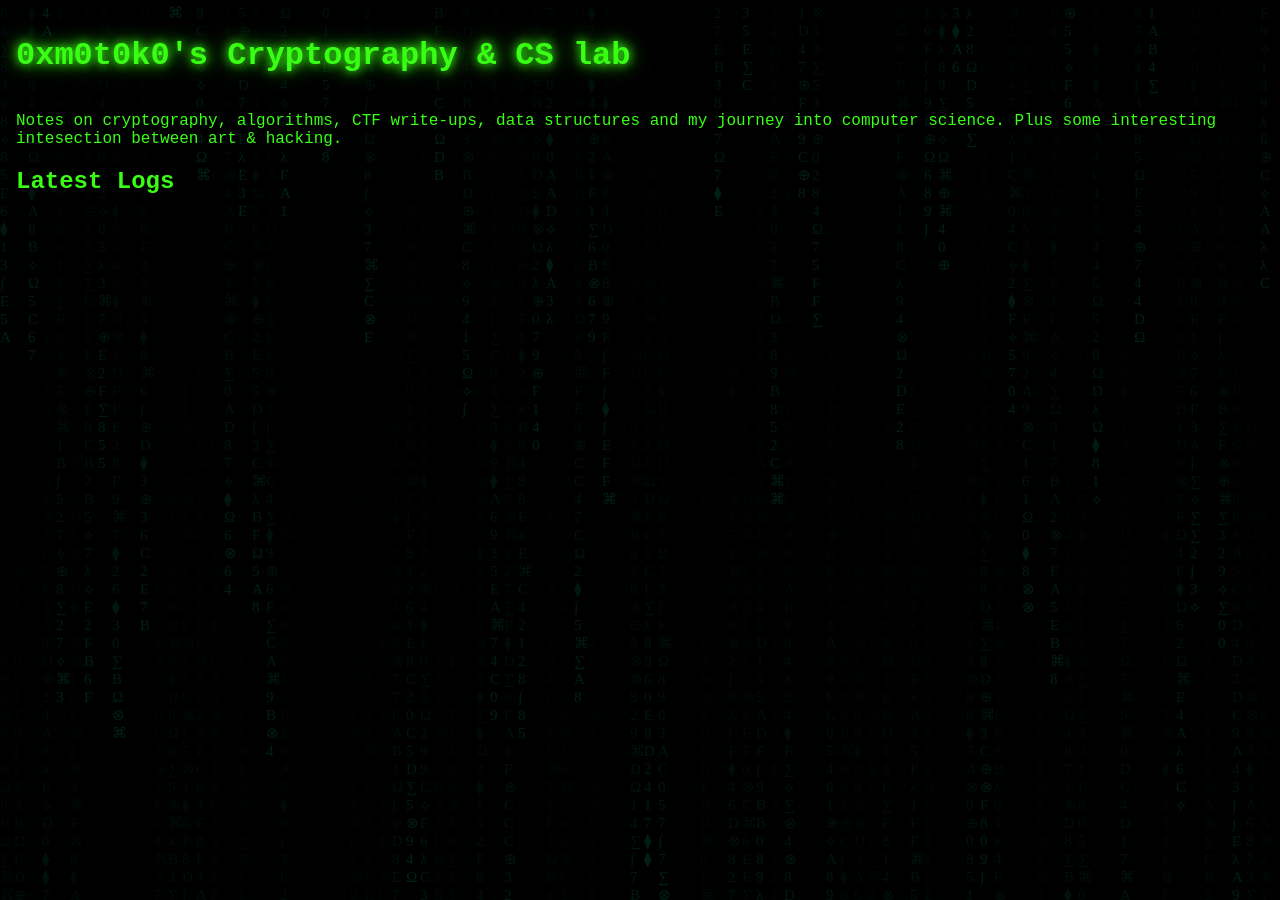
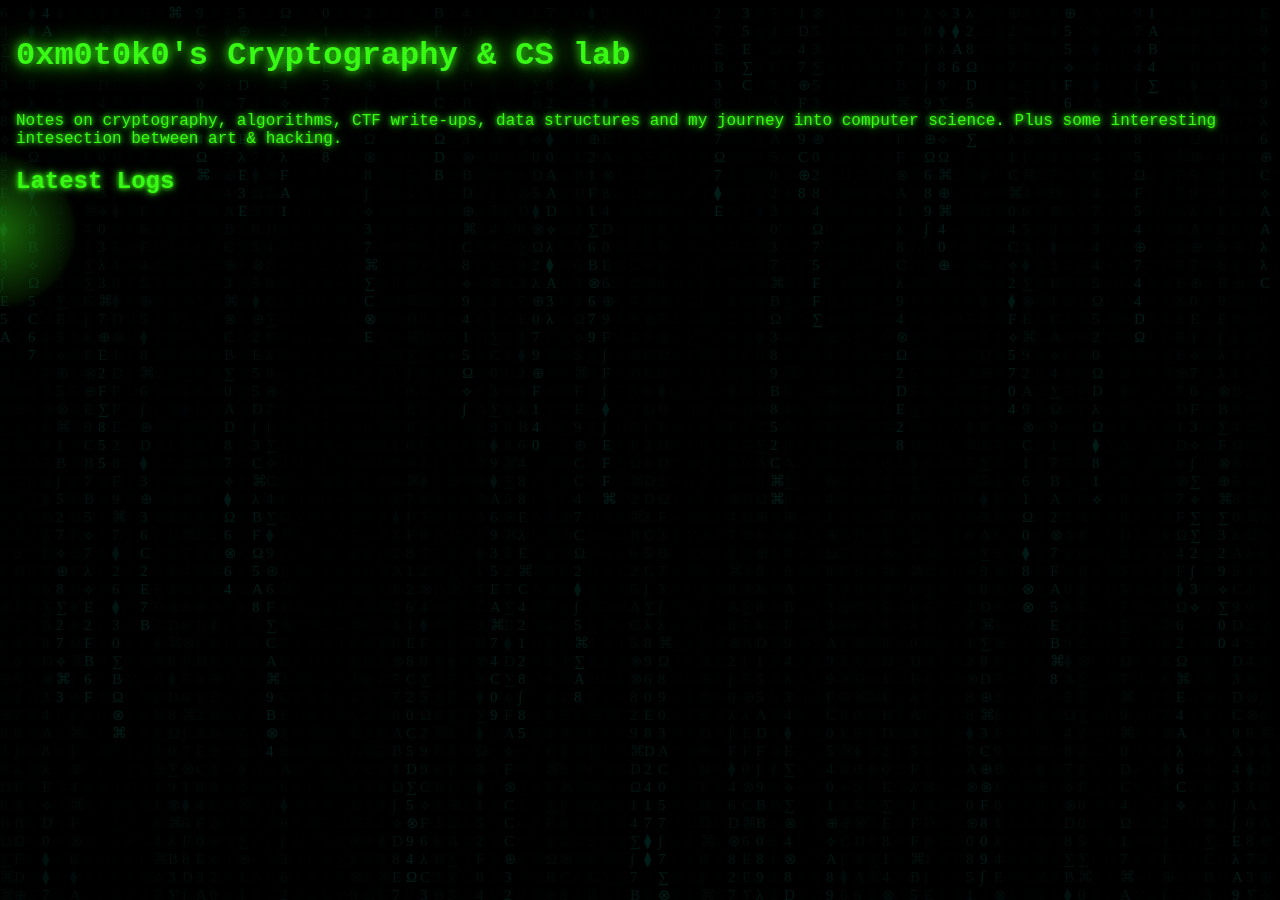
Before and after one commit to 0xm0t0k0/0xm0t0k0.github.io, a Jekyll site: the page built from index.md, in a window 1280 px wide. Built offline with Jekyll 4.4.1, drawn with Linux system fonts in a browser that asks for light colours.

Commit message:
Added CRT glow and flicker effects

```diff
--- a/assets/css/custom.css
+++ b/assets/css/custom.css
@@ -4,8 +4,36 @@ body {
   font-family: "JetBrains Mono", monospace;
   overflow-x: hidden;
   margin: 0;
+  text-shadow: 0 0 4px #39ff14, 0 0 10px #39ff14;
+  animation: flicker 2.5s infinite;
 }
 
+/* CRT subtle scanlines */
+body::after {
+  content: "";
+  position: fixed;
+  top: 0;
+  left: 0;
+  width: 100%;
+  height: 100%;
+  pointer-events: none;
+  background: repeating-linear-gradient(
+    to bottom,
+    rgba(0, 0, 0, 0) 0px,
+    rgba(0, 0, 0, 0) 1px,
+    rgba(0, 0, 0, 0.08) 2px
+  );
+  z-index: 999;
+  mix-blend-mode: multiply;
+}
+
+/* subtle glow flicker animation */
+@keyframes flicker {
+  0%, 19%, 21%, 23%, 25%, 54%, 56%, 100% { opacity: 1; }
+  20%, 24%, 55% { opacity: 0.96; }
+}
+
+/* Matrix background */
 #matrix {
   position: fixed;
   top: 0;
@@ -17,6 +45,7 @@ body {
   pointer-events: none;
 }
 
+/* Main content */
 #main-content {
   position: relative;
   z-index: 10;
@@ -26,12 +55,12 @@ body {
 .title {
   text-align: center;
   font-size: 2rem;
-  text-shadow: 0 0 10px #39ff14, 0 0 20px #39ff14;
+  text-shadow: 0 0 10px #39ff14, 0 0 25px #39ff14;
   display: inline-block;
   position: relative;
 }
 
-/* blinking cursor after the title */
+/* blinking cursor next to title */
 .title::after {
   content: "_";
   display: inline-block;
@@ -43,4 +72,38 @@ body {
   50% { opacity: 0; }
 }
 
-/* Boot Sequence */
+/* Boot screen */
+.boot {
+  position: fixed;
+  inset: 0;
+  background: #000;
+  color: #39ff14;
+  display: flex;
+  justify-content: center;
+  align-items: center;
+  z-index: 1000;
+  text-shadow: 0 0 8px #39ff14;
+}
+
+.boot pre {
+  width: 80%;
+  white-space: pre-wrap;
+  overflow-wrap: break-word;
+  font-size: 0.9rem;
+  line-height: 1.4;
+  text-shadow: 0 0 10px #39ff14;
+}
+
+/* Cursor glow / flashlight */
+.cursor-light {
+  position: fixed;
+  width: 150px;
+  height: 150px;
+  border-radius: 50%;
+  pointer-events: none;
+  background: radial-gradient(circle, rgba(57,255,20,0.4) 0%, transparent 80%);
+  transform: translate(-50%, -50%);
+  transition: 0.04s linear;
+  z-index: 1001;
+  filter: blur(2px);
+}
```
